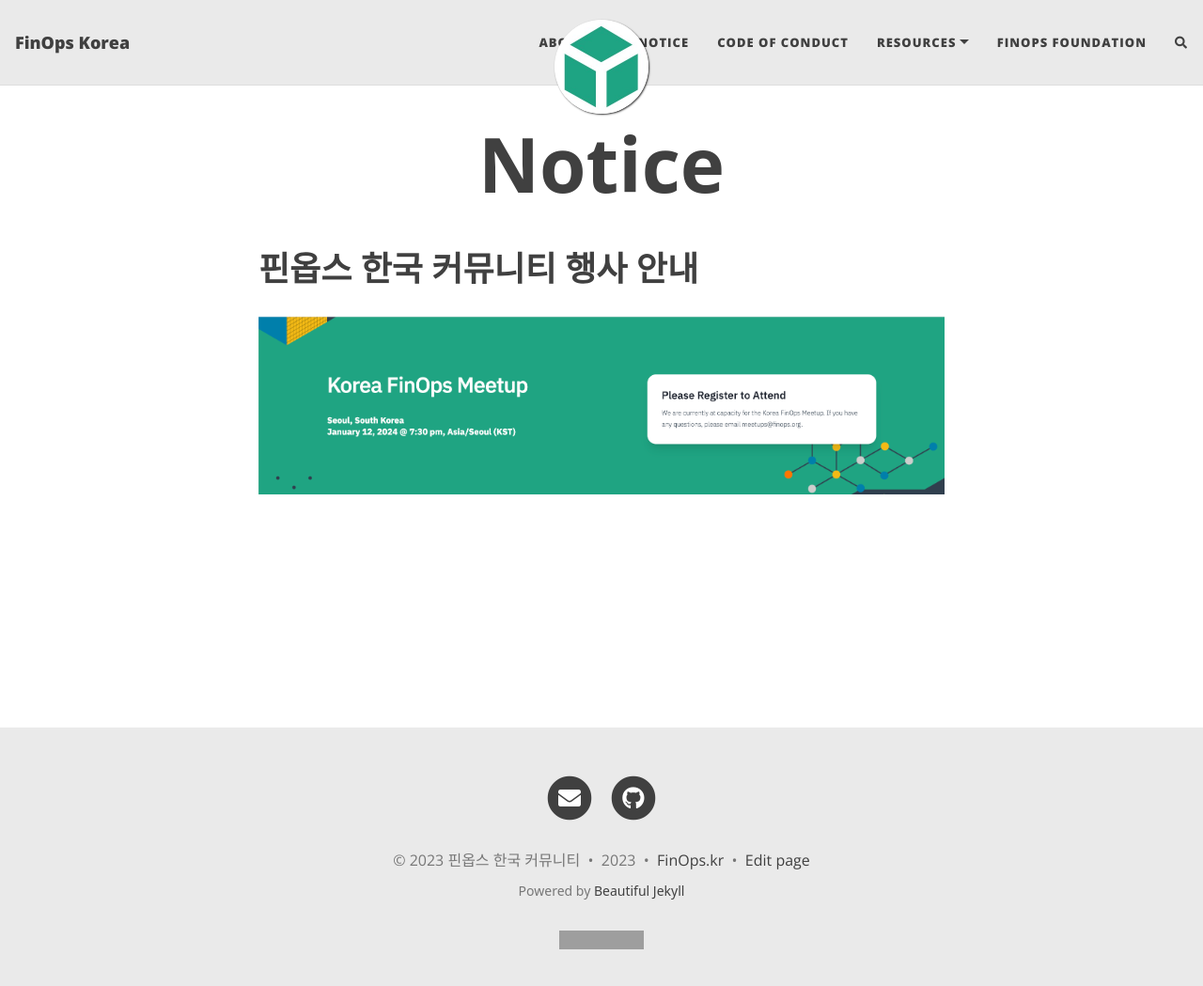
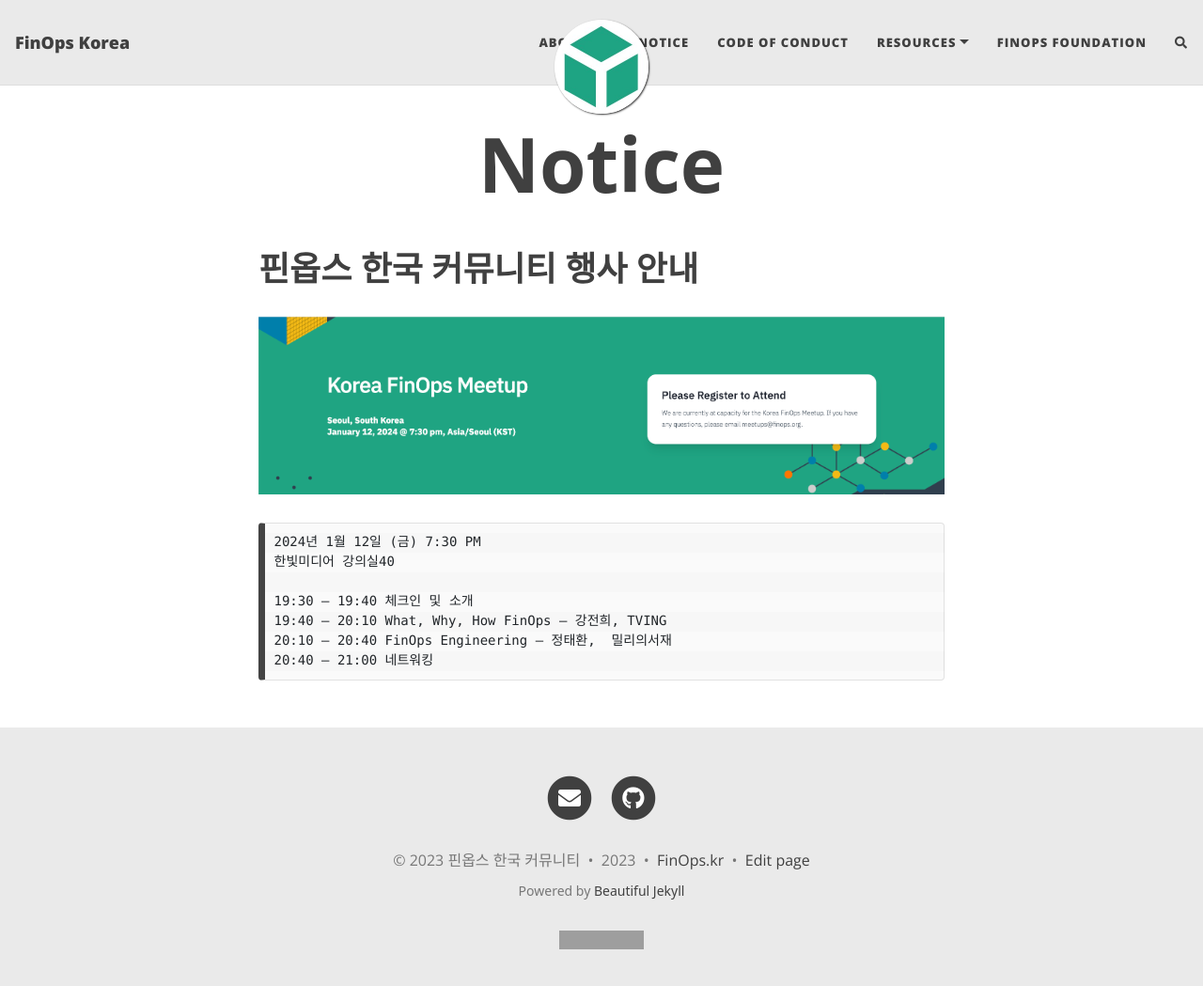
Before and after one commit to FinOpsKR/finopskr.github.io, a Jekyll site: the page built from notice.md, in a window 1280 px wide and 1090 px high. Shown: the top 1049 px of the window at 94% size. Built offline with Jekyll 4.4.1, drawn with Linux system fonts in a browser that asks for light colours; nearby versions of some CDN libraries; comment, search, counter and statistics services are not loaded; grey boxes are pictures that could not be loaded.

Commit message:
Update notice.md

````diff
--- a/notice.md
+++ b/notice.md
@@ -7,3 +7,13 @@
 # 핀옵스 한국 커뮤니티 행사 안내
 
 [![2024-01-12-korea-meetup](/assets/img/2024-01-12-korea-meetup.png "Korea FinOps Meetup")](https://events.finops.org/event/korea-finops-meetup/)
+
+```
+2024년 1월 12일 (금) 7:30 PM
+한빛미디어 강의실40
+
+19:30 – 19:40 체크인 및 소개
+19:40 – 20:10 What, Why, How FinOps – 강전희, TVING
+20:10 – 20:40 FinOps Engineering – 정태환,  밀리의서재
+20:40 – 21:00 네트워킹
+```
````
